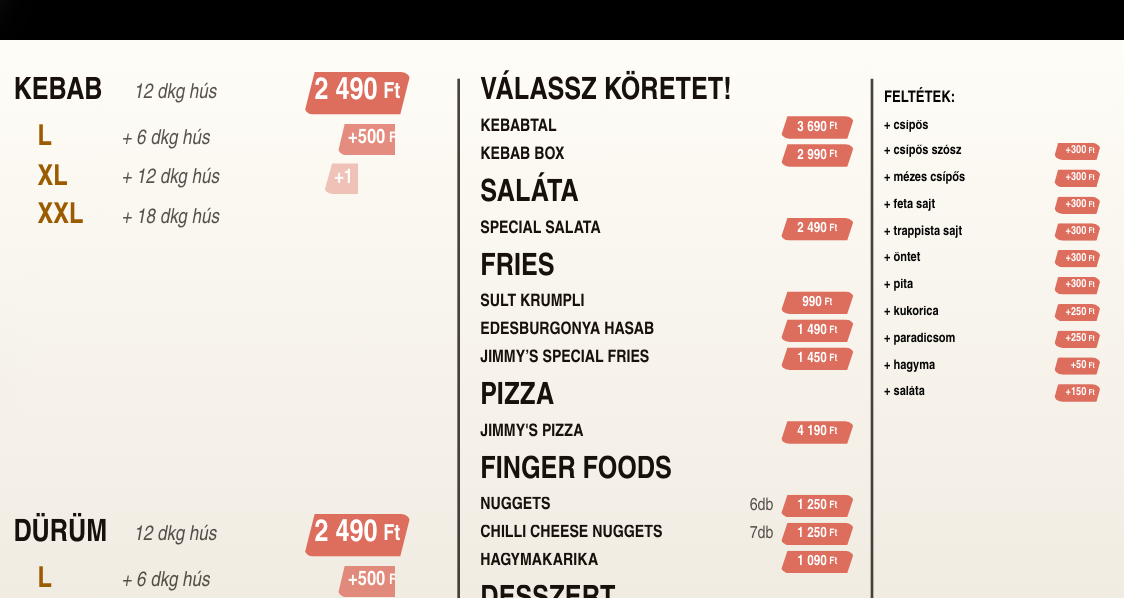
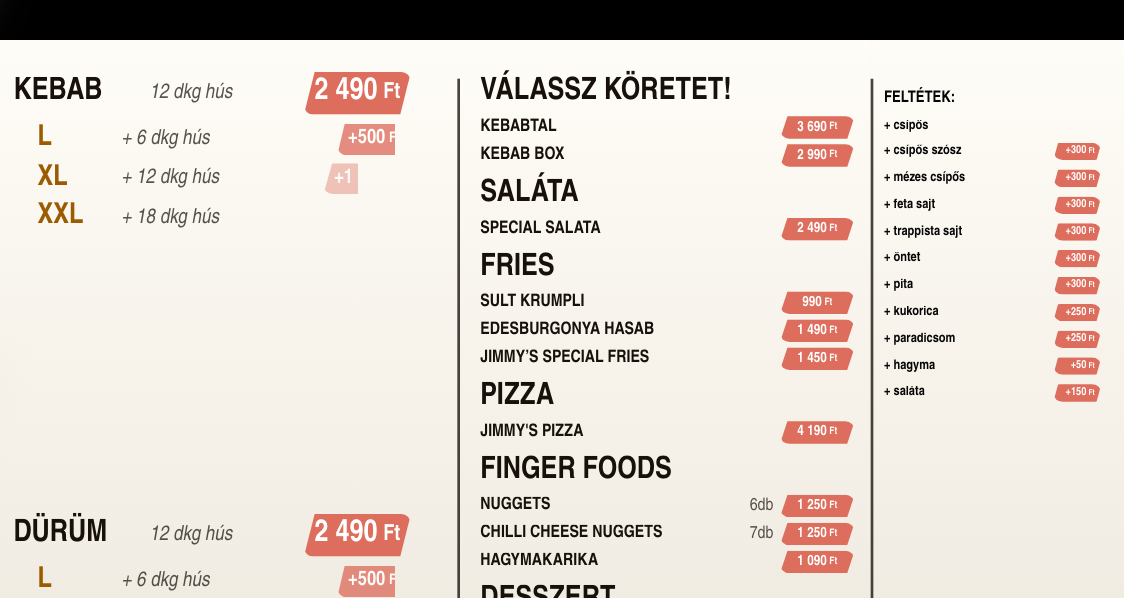
Before and after one commit to cashlinksystems/signage, a website: page public/menu/index.html in a window 1280 px wide. Shown: the top 598 px of the page, 156-1280 px from the left. Drawn offline with Linux system fonts and the light colour scheme.

Commit message:
menu: primary note margin-left növelve 42px-re

```diff
--- a/public/menu/styles.css
+++ b/public/menu/styles.css
@@ -490,7 +490,7 @@ body {
 }
 
 .menu-column-left .menu-item-primary .item-note {
-  margin-left: 18px;
+  margin-left: 42px;
 }
 
 
```
